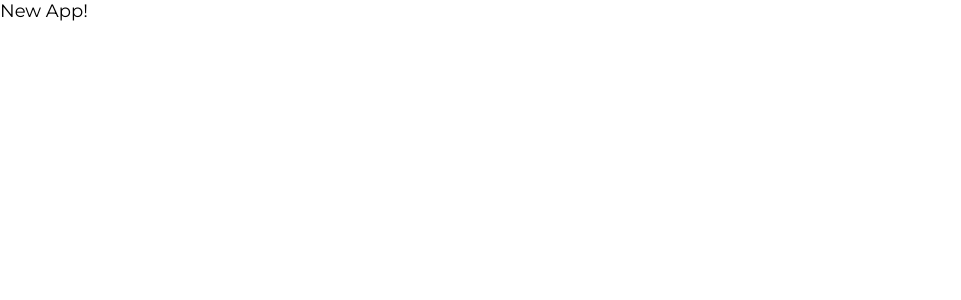
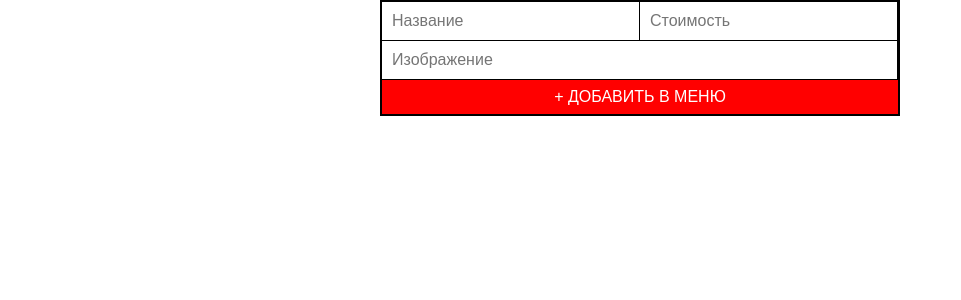
Before and after one commit to j3rzyy/Pizza-Store, a React (Create React App) app: page / in a window 1280 px wide. Shown: the top 300 px of the page, without its empty margins (0-961 px from the left). Built offline with nearby package versions, Linux system fonts and the light colour scheme.

Commit message:
add new components

```diff
--- a/package.json
+++ b/package.json
@@ -12,6 +12,7 @@
     "@types/react-dom": "^18.2.19",
     "react": "^18.2.0",
     "react-dom": "^18.2.0",
+    "react-icons": "^5.0.1",
     "react-scripts": "5.0.1",
     "typescript": "^4.9.5",
     "web-vitals": "^2.1.4"
--- a/src/App.css
+++ b/src/App.css
@@ -1,9 +1,9 @@
-@import url("https://fonts.googleapis.com/css2?family=Montserrat:wght@400&display=swap");
+@import url('https://fonts.googleapis.com/css2?family=Montserrat:wght@400&display=swap');
 
 .App {
   width: 100vw;
   min-height: 100vh;
-  font-family: "Montserrat";
+  font-family: 'Montserrat';
 }
 
 .wrap {
--- a/src/App.tsx
+++ b/src/App.tsx
@@ -1,13 +1,36 @@
-import React from 'react';
+import React, { useState } from 'react';
 import './App.css';
+import AddPizzaForm from './components/AddPizzaForm';
+import Pizza from './models/Pizza';
+import DisplayPizzas from './components/DisplayPizzas';
 
+const App: React.FC = () => {
+  const [pizzasList, setPizzaList] = useState<Pizza[]>([]);
 
-function App() {
+  const addPizza = (newPizza: Pizza) => {
+    setPizzaList([...pizzasList, newPizza]);
+  };
+
+  const updatePizza = (newPizza: Pizza) => {
+    setPizzaList(pizzasList.map((pizza) => (pizza.id === newPizza.id ? newPizza : pizza)));
+  };
+
+  const deletePizza = (id: number) => {
+    const newPizzasList = pizzasList.filter(pizza => pizza.id !== id)
+    setPizzaList(newPizzasList)
+  }
+
+  console.log('pizzasList >>> ', pizzasList)
+
   return (
-    <div className="App">
-      New App!
+    <div className='App'>
+      <div className='wrap'>
+        {/* <span className='heading'>Наша пиццерия</span> */}
+        <AddPizzaForm addPizza={addPizza} />
+        <DisplayPizzas pizzasList={pizzasList} updatePizza={updatePizza} deletePizza={deletePizza} />
+      </div>
     </div>
   );
-}
+};
 
 export default App;
--- /dev/null
+++ b/src/components/AddPizzaForm.tsx
@@ -0,0 +1,73 @@
+import React, { useState } from 'react';
+import './style.css';
+import Pizza from '../models/Pizza';
+
+interface AddPizzaFormProps {
+  addPizza: (newPizza: Pizza) => void;
+}
+
+const initState = {
+  title: '',
+  price: '',
+  img: '',
+};
+
+const AddPizzaForm: React.FC<AddPizzaFormProps> = ({ addPizza }) => {
+  const [newPizza, setNewPizza] = useState<{
+    title: string;
+    price: string;
+    img: string;
+  }>(initState);
+
+  const handleChange = (e: React.ChangeEvent<HTMLInputElement>) => {
+    const { name, value } = e.target;
+
+    setNewPizza({ ...newPizza, [name]: value });
+  };
+
+  const handleSubmit = (e: React.FormEvent<HTMLFormElement>) => {
+    e.preventDefault();
+    const { title, price, img } = newPizza;
+    if (title && price && img) {
+      addPizza({
+        title,
+        img,
+        price: Number(price),
+        id: Date.now(),
+      });
+      setNewPizza(initState);
+    } else {
+      console.log('дополните данные');
+    }
+    // console.log('handle change >>> ', e.target);
+  };
+
+  return (
+    <form onSubmit={handleSubmit}>
+      <input
+        name='title'
+        type='text'
+        placeholder='Название'
+        onChange={handleChange}
+        value={newPizza.title}
+      />
+      <input
+        name='price'
+        type='text'
+        placeholder='Стоимость'
+        onChange={handleChange}
+        value={newPizza.price}
+      />
+      <input
+        name='img'
+        type='text'
+        placeholder='Изображение'
+        onChange={handleChange}
+        value={newPizza.img}
+      />
+      <button type='submit'>+ добавить в меню</button>
+    </form>
+  );
+};
+
+export default AddPizzaForm;
--- /dev/null
+++ b/src/components/DisplayPizzas.tsx
@@ -0,0 +1,21 @@
+import React from 'react';
+import Pizza from '../models/Pizza';
+import SinglePizza from './SinglePizza';
+
+interface DisplayPizzasProps {
+  pizzasList: Pizza[];
+  updatePizza: (newPizza: Pizza) => void;
+  deletePizza: (id: number) => void;
+}
+
+const DisplayPizzas: React.FC<DisplayPizzasProps> = ({ pizzasList, updatePizza, deletePizza }) => {
+  return (
+    <div className='container'>
+      {pizzasList.map(pizza => {
+        return <SinglePizza key={pizza.id} pizza={pizza} updatePizza={updatePizza} deletePizza={deletePizza}/>;
+      })}
+    </div>
+  );
+};
+
+export default DisplayPizzas;
--- /dev/null
+++ b/src/components/EditPizzaFrom.tsx
@@ -0,0 +1,61 @@
+import React, { useState } from 'react';
+import './style.css';
+import Pizza from '../models/Pizza';
+
+interface EditPizzaFormProps {
+  data: Pizza;
+  updatePizza: (newPizza: Pizza) => void;
+  handleToggleEdit: () => void;
+}
+
+const EditPizzaForm: React.FC<EditPizzaFormProps> = ({
+  data,
+  updatePizza,
+  handleToggleEdit,
+}) => {
+  const [editPizza, setEditPizza] = useState<Pizza>(data);
+
+  const handleChange = (e: React.ChangeEvent<HTMLInputElement>) => {
+    const { name, value } = e.target;
+
+    setEditPizza({ ...editPizza, [name]: value });
+  };
+
+  const handleSubmit = (e: React.FormEvent<HTMLFormElement>) => {
+    e.preventDefault();
+    const { title, price, img } = editPizza;
+    if (title && price && img) {
+      updatePizza(editPizza);
+    }
+    handleToggleEdit();
+  };
+
+  return (
+    <form onSubmit={handleSubmit} className='edit-form'>
+      <input
+        name='title'
+        type='text'
+        placeholder='Название'
+        onChange={handleChange}
+        value={editPizza.title}
+      />
+      <input
+        name='price'
+        type='text'
+        placeholder='Стоимость'
+        onChange={handleChange}
+        value={editPizza.price}
+      />
+      <input
+        name='img'
+        type='text'
+        placeholder='Изображение'
+        onChange={handleChange}
+        value={editPizza.img}
+      />
+      <button type='submit'>подтвердить</button>
+    </form>
+  );
+};
+
+export default EditPizzaForm;
--- /dev/null
+++ b/src/components/SinglePizza.tsx
@@ -0,0 +1,50 @@
+import React, { useState } from 'react';
+import Pizza from '../models/Pizza';
+import { AiFillEdit } from 'react-icons/ai';
+import { AiTwotoneDelete } from 'react-icons/ai';
+import EditPizzaForm from './EditPizzaFrom';
+
+interface SinglePizzaProps {
+  pizza: Pizza;
+  updatePizza: (newPizza: Pizza) => void;
+  deletePizza: (id: number) => void;
+}
+
+const SinglePizza: React.FC<SinglePizzaProps> = ({
+  pizza,
+  updatePizza,
+  deletePizza,
+}) => {
+  const [edit, setEdit] = useState<boolean>(false);
+
+  const handleToggleEdit = () => {
+    setEdit(!edit);
+  };
+
+  const handleDelete = () => {
+    deletePizza(pizza.id);
+  };
+
+  return (
+    <div className='pizza'>
+      <img src={`/images/${pizza.img}`} alt={pizza.title} />
+      <h2>{pizza.title}</h2>
+      <span>{pizza.price} ₽</span>
+
+      <div className='pizza-controls'>
+        <AiFillEdit onClick={handleToggleEdit} />
+        <AiTwotoneDelete onClick={handleDelete} />
+      </div>
+
+      {edit ? (
+        <EditPizzaForm
+          data={pizza}
+          updatePizza={updatePizza}
+          handleToggleEdit={handleToggleEdit}
+        />
+      ) : null}
+    </div>
+  );
+};
+
+export default SinglePizza;
--- /dev/null
+++ b/src/models/Pizza.ts
@@ -0,0 +1,8 @@
+type Pizza = {
+  id: number;
+  title: string;
+  price: number;
+  img: string;
+};
+
+export default Pizza
```
Also changed, not shown: src/demoPizzas.js (added, +10 -0 lines), 2 other files (tests, documents, lock files or other folders).
